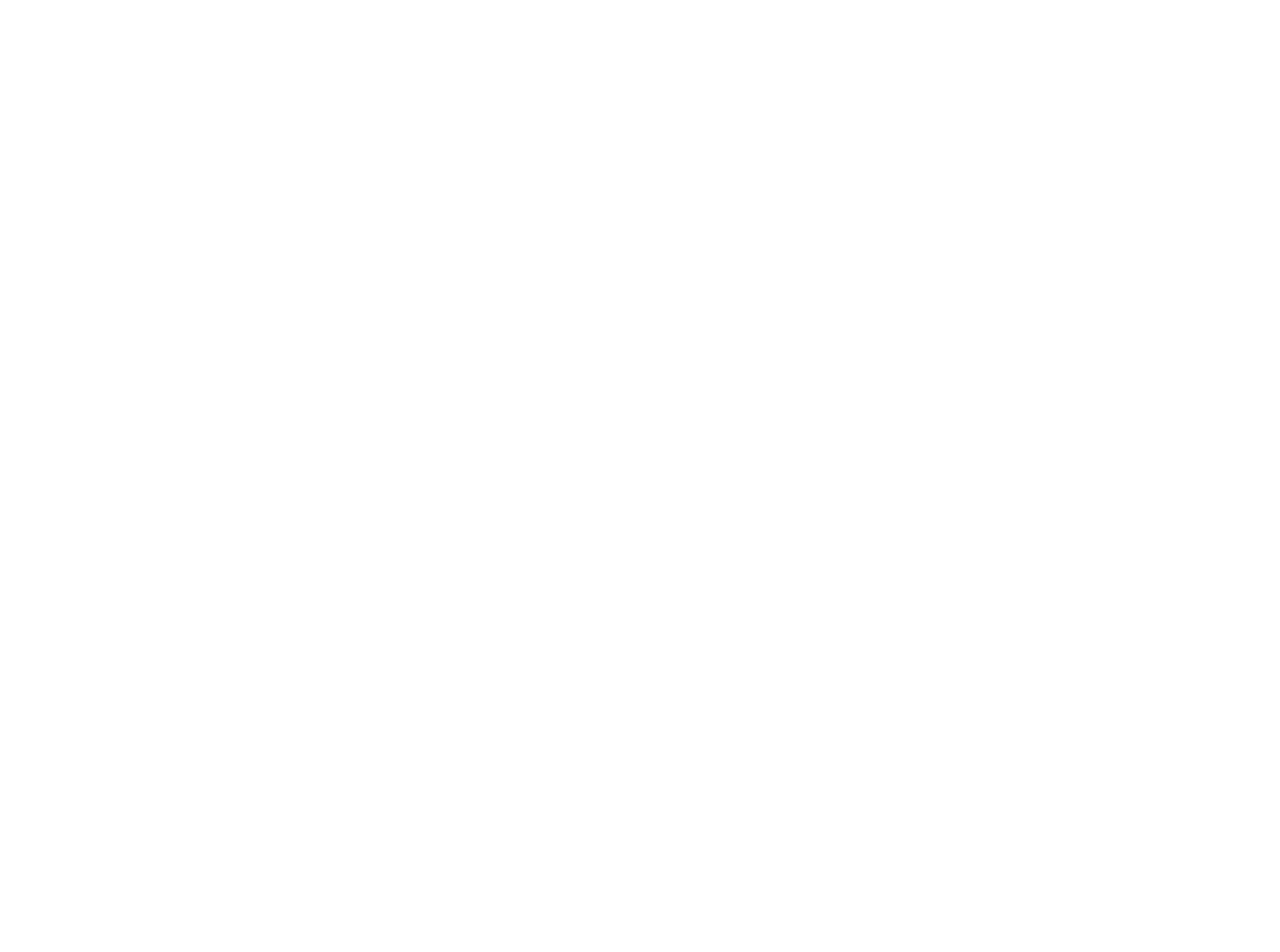
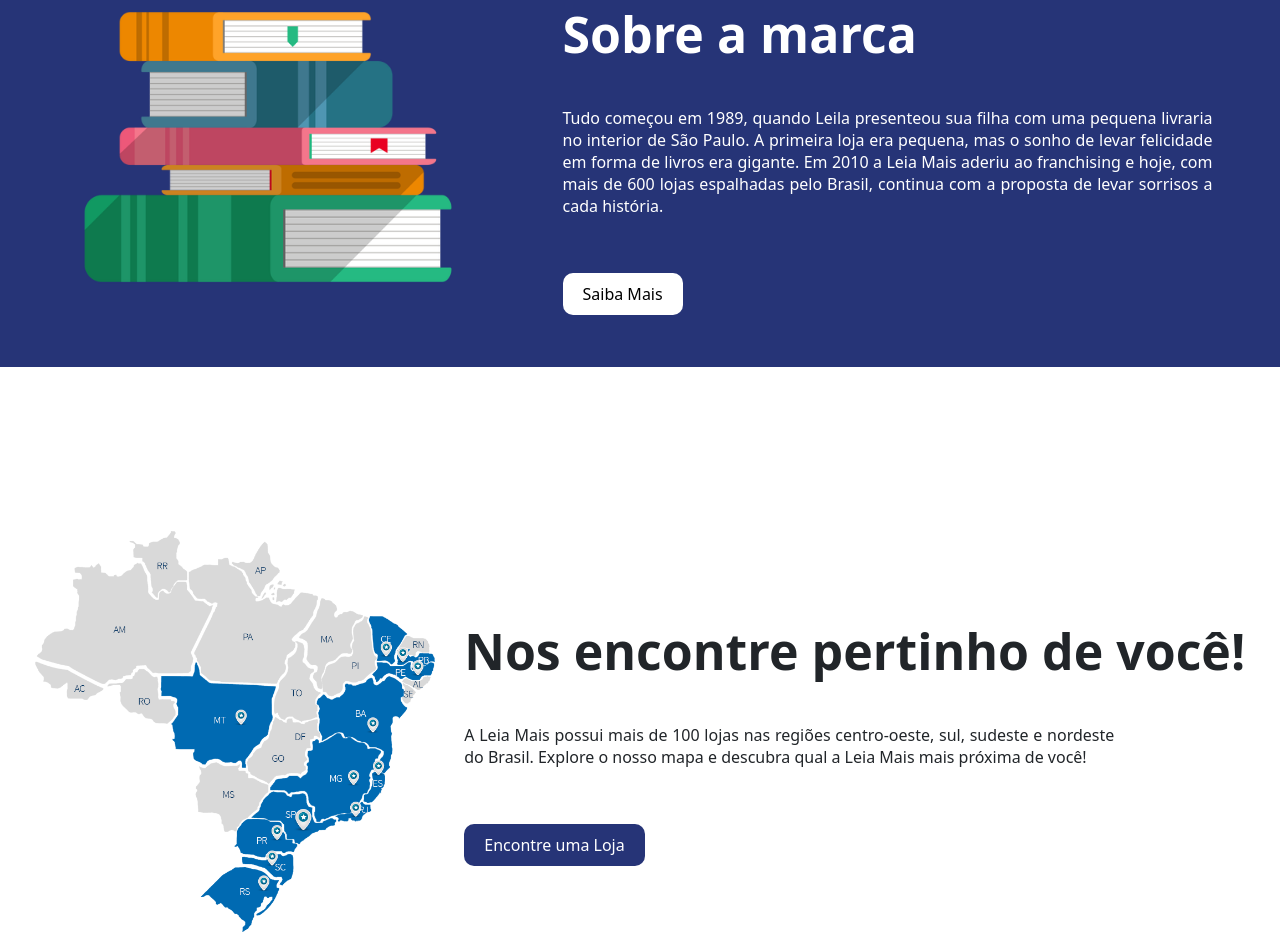
Before and after one commit to clarinharocha/clarinharocha.github.io, a SvelteKit app: page /sobre-a-marca in a window 1280 px wide. Shown: the part 171-1123 px from the top of the page. Before the commit the page ends 800 px from the top, so only its background shows below. Built offline with nearby package versions, Linux system fonts and the light colour scheme.

Commit message:
Sobre a marca

```diff
--- a/src/routes/sobre-a-marca/+page.svelte
+++ b/src/routes/sobre-a-marca/+page.svelte
@@ -1 +1,113 @@
-teste3
+<style>
+    .about{
+    width: 100%;
+    height: auto;
+    padding: 20px;
+    display: flex;
+    align-items: center;
+    justify-content: space-around;
+    background-color: rgb(38, 52, 119);
+}
+
+.about .about_image img{
+    width: 600px;
+}
+
+.about .about_tag h1{
+    font-size: 50px;
+    position: relative;
+    bottom: 35px;
+    color: #fff;
+}
+
+.about .about_tag p{
+    line-height: 22px;
+    width: 650px;
+    text-align: justify;
+    margin-bottom: 15px;
+    color: #fff;
+}
+
+.about .about_tag .about_btn{
+    padding: 10px 20px;
+    background:  #fff;
+    color: #000;
+    text-decoration: none;
+    position: relative;
+    top: 50px;
+    border-radius: 10px;
+}
+
+
+
+.location{
+    width: 100%;
+    height: auto;
+    padding: 20px;
+    display: flex;
+    align-items: center;
+    justify-content: space-around;
+}
+
+.location .location_image img{
+    width: 600px;
+}
+
+.location .location_tag h1{
+    font-size: 50px;
+    position: relative;
+    bottom: 35px;
+}
+
+.location .location_tag p{
+    line-height: 22px;
+    width: 650px;
+    text-align: justify;
+    margin-bottom: 15px;
+}
+
+.location .location_tag .location_btn{
+    padding: 10px 20px;
+    background: rgb(38, 52, 119) ;
+    color: #fff;
+    text-decoration: none;
+    position: relative;
+    top: 50px;
+    border-radius: 10px;
+}
+    </style>
+<p id="ABOUT"></p>
+<div class="about">
+
+  <div class="about_image">
+    <img src="livros empilhados.png" alt="Livros Empilhados" style="width: 400px;">
+  </div>
+  <div class="about_tag">
+    <h1><b>Sobre a marca</b></h1>
+    <p>
+      Tudo começou em 1989, quando Leila presenteou sua filha com uma pequena livraria no interior de São Paulo.
+      A primeira loja era pequena, mas o sonho de levar felicidade em forma de livros era gigante.
+      Em 2010 a Leia Mais aderiu ao franchising e hoje, com mais de 600 lojas espalhadas pelo Brasil,
+      continua com a proposta de levar sorrisos a cada história.
+    </p>
+    <a href="/" class="about_btn">Saiba Mais</a>
+  </div>
+</div>
+
+<br><br><br><br><br><br>
+
+
+<div class="location">
+
+  <div class="location_image">
+    <img src="mapa brasil.png" alt="Mapa do Brasil" style="width: 400px;">
+  </div>
+  <div class="location_tag">
+    <h1><b>Nos encontre pertinho de você!</b></h1>
+    <p>
+      A Leia Mais possui mais de 100 lojas nas regiões centro-oeste, sul, sudeste e nordeste do Brasil.
+      Explore o nosso mapa e descubra qual a Leia Mais mais próxima de você!
+    </p>
+    <a href="/" class="location_btn">Encontre uma Loja</a>
+  </div>
+</div>
```
Also changed, not shown: src/routes/+page.svelte (+41 -45 lines), static/favicon.png.
